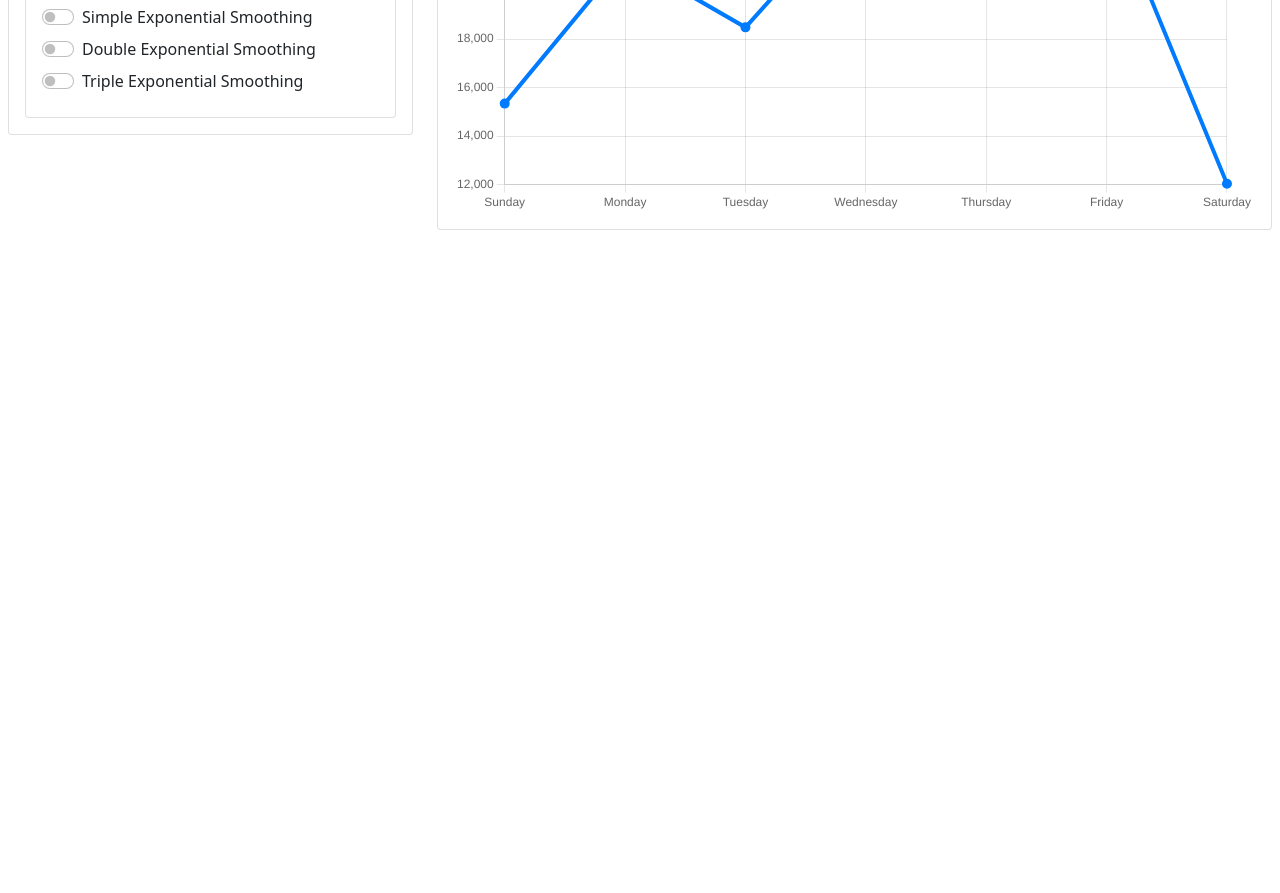
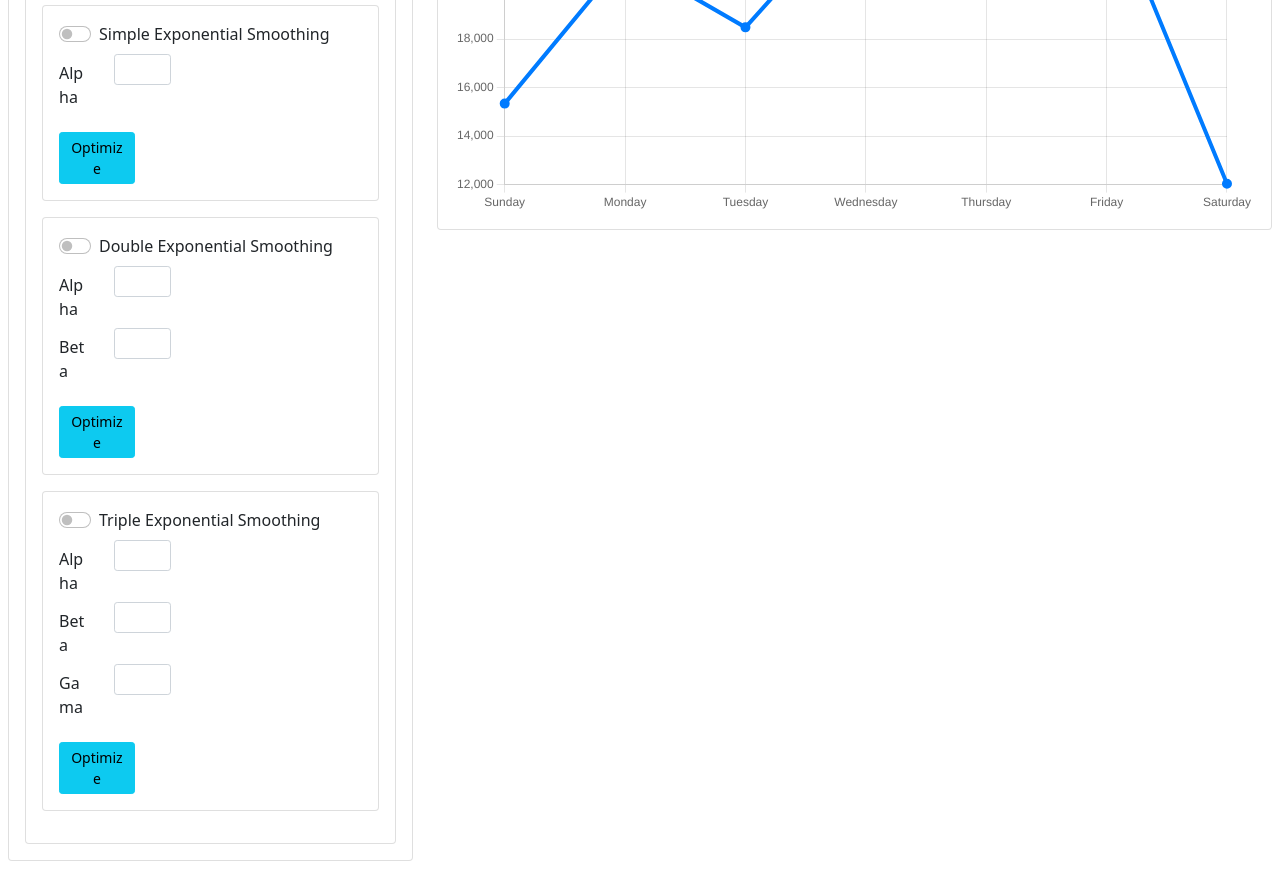
Before and after one commit to shuky-shukrun/Exponential-Smoothing-Demo, a React (Create React App) app: page / in a window 1280 px wide. Shown: the part 340-1233 px from the top of the page. Before the commit the page ends 800 px from the top, so only its background shows below. Built offline with nearby package versions, Linux system fonts and the light colour scheme.

Commit message:
refactor + smoothing params

```diff
--- a/src/App.js
+++ b/src/App.js
@@ -1,7 +1,7 @@
 import Card from "./components/card";
-import LeftMenu from "./components/left-menu/left-menu";
+import LeftMenu from "./components/pages/home/left-menu/left-menu";
 import TopNavbar from "./components/top-navbar/top-navbar";
-import Graph from "./components/content/graph";
+import Graph from "./components/pages/home/content/graph";
 import "./App.css";
 
 function App() {
--- a/src/components/left-menu/settings-card.jsx
+++ /dev/null
@@ -1,14 +0,0 @@
-import Card from "../card";
-import ExpSettings from "./exp-settings";
-
-const SettingsCard = (props) => {
-  return (
-    <Card>
-      <ExpSettings title="Simple" />
-      <ExpSettings title="Double" />
-      <ExpSettings title="Triple" />
-    </Card>
-  );
-};
-
-export default SettingsCard;
--- a/src/components/left-menu/data-card.jsx
+++ b/src/components/pages/home/left-menu/data-card.jsx
@@ -1,4 +1,4 @@
-import Card from "../card";
+import Card from "../../../card";
 const DataCard = (props) => {
   return (
     <Card style={props.style} className={props.className}>
@@ -13,10 +13,10 @@ const DataCard = (props) => {
           placeholder="10,4,1,6,..., 100"
         ></textarea>
         <div className="row justify-content-end">
-          <button type="button" className="col-4 btn btn-light btn-sm m-2">
+          <button type="button" className="col-3 btn btn-light btn-sm m-2">
             Reset
           </button>
-          <button type="button" class="col-4 btn btn-primary btn-sm m-2">
+          <button type="button" class="col-3 btn btn-primary btn-sm m-2">
             Update
           </button>
         </div>
--- /dev/null
+++ b/src/components/pages/home/left-menu/exp-settings/double-settings.jsx
@@ -0,0 +1,20 @@
+import ExpSettings from "./exp-settings";
+import SmoothingParam from "./sm-param";
+import Card from "../../../../card";
+
+const DoubleSettings = (props) => {
+  return (
+    <Card className="mb-3">
+      <div>
+        <ExpSettings title="Double" />
+        <div id="doubleParams">
+          <SmoothingParam title="Double" type="Alpha" />
+          <SmoothingParam title="Double" type="Beta" />
+          <button className="col-3 btn btn-sm btn-info mt-3">Optimize</button>
+        </div>
+      </div>
+    </Card>
+  );
+};
+
+export default DoubleSettings;
--- /dev/null
+++ b/src/components/pages/home/left-menu/exp-settings/settings-card.jsx
@@ -0,0 +1,16 @@
+import Card from "../../../../card";
+import SimpleSettings from "./simple-settings";
+import DoubleSettings from "./double-settings";
+import TripleSettings from "./triple-settings";
+
+const SettingsCard = (props) => {
+  return (
+    <Card>
+      <SimpleSettings title="Simple" />
+      <DoubleSettings title="Double" />
+      <TripleSettings title="Triple" />
+    </Card>
+  );
+};
+
+export default SettingsCard;
--- /dev/null
+++ b/src/components/pages/home/left-menu/exp-settings/simple-settings.jsx
@@ -0,0 +1,19 @@
+import ExpSettings from "./exp-settings";
+import SmoothingParam from "./sm-param";
+import Card from "../../../../card";
+
+const SimpleSettings = (props) => {
+  return (
+    <Card className="mb-3">
+      <div>
+        <ExpSettings title="Simple" />
+        <div id="simpleParams">
+          <SmoothingParam title="Simple" type="Alpha" />
+          <button className="col-3 btn btn-sm btn-info mt-3">Optimize</button>
+        </div>
+      </div>
+    </Card>
+  );
+};
+
+export default SimpleSettings;
--- /dev/null
+++ b/src/components/pages/home/left-menu/exp-settings/sm-param.jsx
@@ -0,0 +1,20 @@
+const SmoothingParam = (props) => {
+  return (
+    <div>
+      <div className="row">
+        <label for="simpleAlpha" className="col-sm-2 col-form-label">
+          {props.type}
+        </label>
+        <div className="col-sm-3">
+          <input
+            type="number"
+            className="form-control form-control-sm"
+            id={`${props.title}${props.type}`}
+          />
+        </div>
+      </div>
+    </div>
+  );
+};
+
+export default SmoothingParam;
--- /dev/null
+++ b/src/components/pages/home/left-menu/exp-settings/triple-settings.jsx
@@ -0,0 +1,21 @@
+import ExpSettings from "./exp-settings";
+import SmoothingParam from "./sm-param";
+import Card from "../../../../card";
+
+const TripleSettings = (props) => {
+  return (
+    <Card className="mb-3">
+      <div>
+        <ExpSettings title="Triple" />
+        <div id="tripleParams">
+          <SmoothingParam title="Triple" type="Alpha" />
+          <SmoothingParam title="Triple" type="Beta" />
+          <SmoothingParam title="Triple" type="Gama" />
+          <button className="col-3 btn btn-sm btn-info mt-3">Optimize</button>
+        </div>
+      </div>
+    </Card>
+  );
+};
+
+export default TripleSettings;
--- a/src/components/left-menu/left-menu.jsx
+++ b/src/components/pages/home/left-menu/left-menu.jsx
@@ -1,6 +1,6 @@
-import Card from "../card";
+import Card from "../../../card";
 import DataCard from "./data-card";
-import SettingsCard from "./settings-card";
+import SettingsCard from "./exp-settings/settings-card";
 
 const LeftMenu = (props) => {
   return (
```
Also changed, not shown: src/components/pages/home/content/graph.jsx (renamed from src/components/content/graph.jsx), src/components/pages/home/left-menu/exp-settings/exp-settings.jsx (renamed from src/components/left-menu/exp-settings.jsx).
